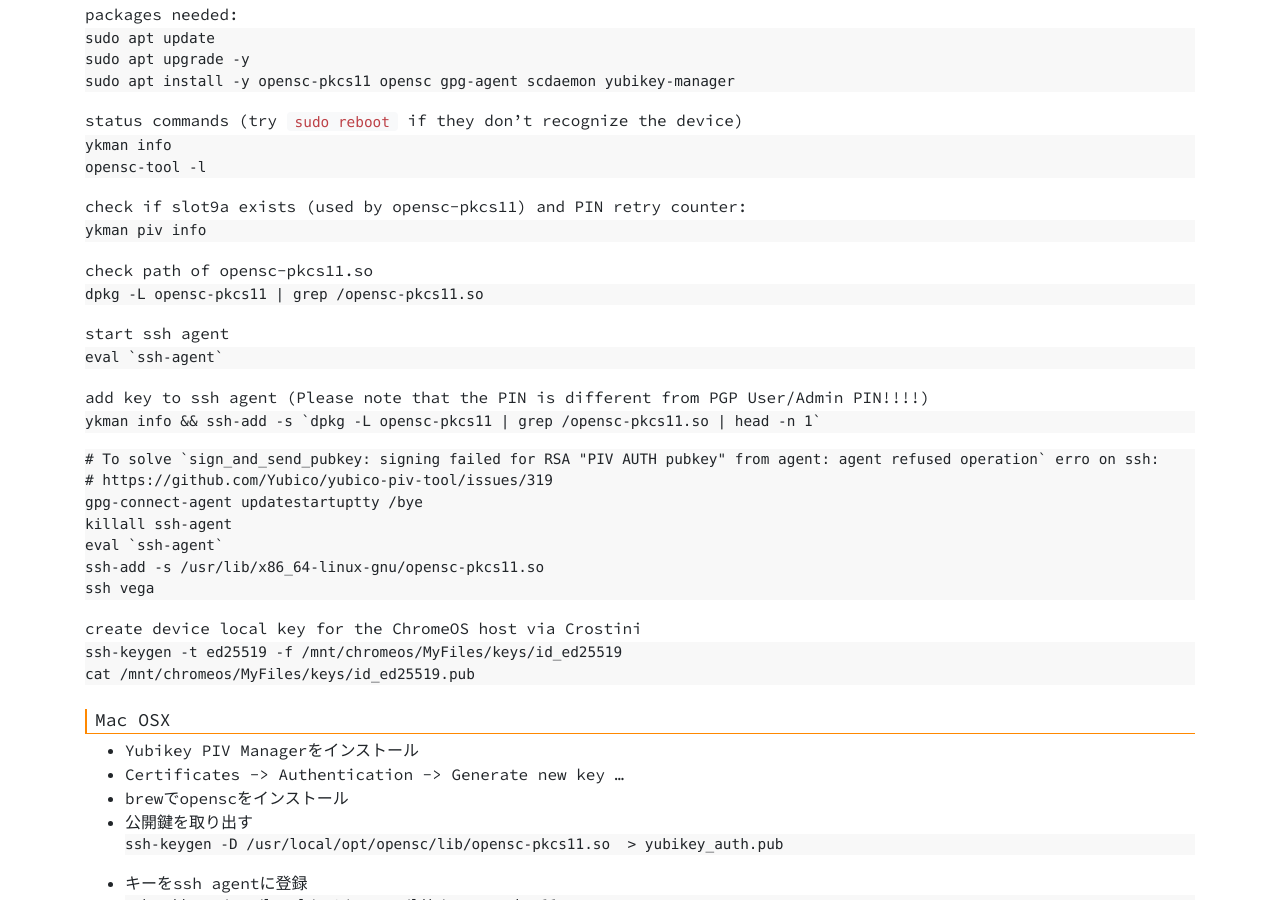
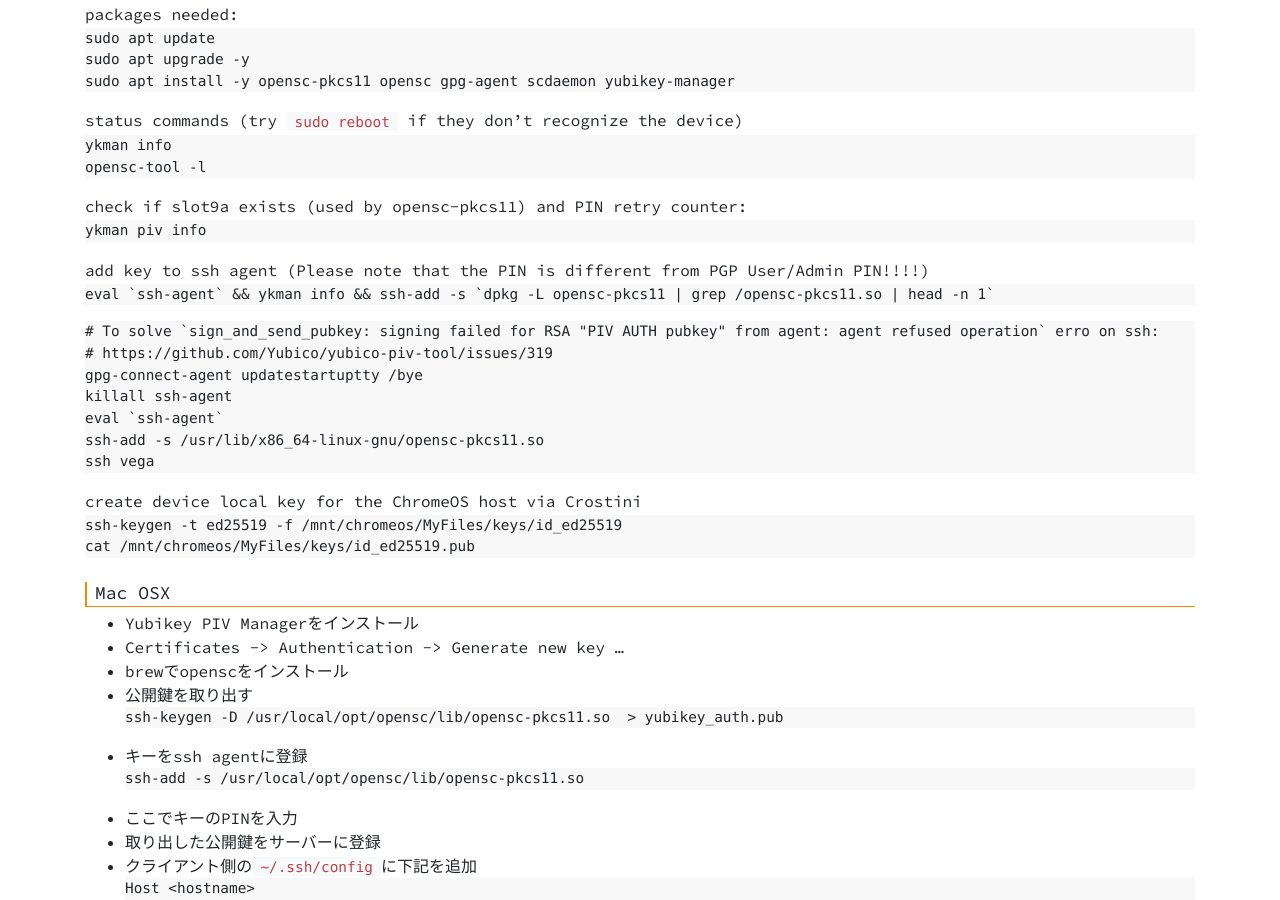
Before and after one commit to hikalium/hikalium.com, a Jekyll site: the page built from pages/note/yubikey.md, in a window 1280 px wide and 900 px high, scrolled down 455 px. Built offline with Jekyll 4.4.1, drawn with Linux system fonts in a browser that asks for light colours; our own code applies the rules of GitHub Pages for plain Markdown files.

Commit message:
Update yubikey.md

````diff
--- a/pages/note/yubikey.md
+++ b/pages/note/yubikey.md
@@ -33,19 +33,9 @@ check if slot9a exists (used by opensc-pkcs11) and PIN retry counter:
 ykman piv info
 ```
 
-check path of opensc-pkcs11.so
-```
-dpkg -L opensc-pkcs11 | grep /opensc-pkcs11.so
-```
-
-start ssh agent
-```
-eval `ssh-agent`
-```
-
 add key to ssh agent (Please note that the PIN is different from PGP User/Admin PIN!!!!)
 ```
-ykman info && ssh-add -s `dpkg -L opensc-pkcs11 | grep /opensc-pkcs11.so | head -n 1`
+eval `ssh-agent` && ykman info && ssh-add -s `dpkg -L opensc-pkcs11 | grep /opensc-pkcs11.so | head -n 1`
 ```
 
 
````
